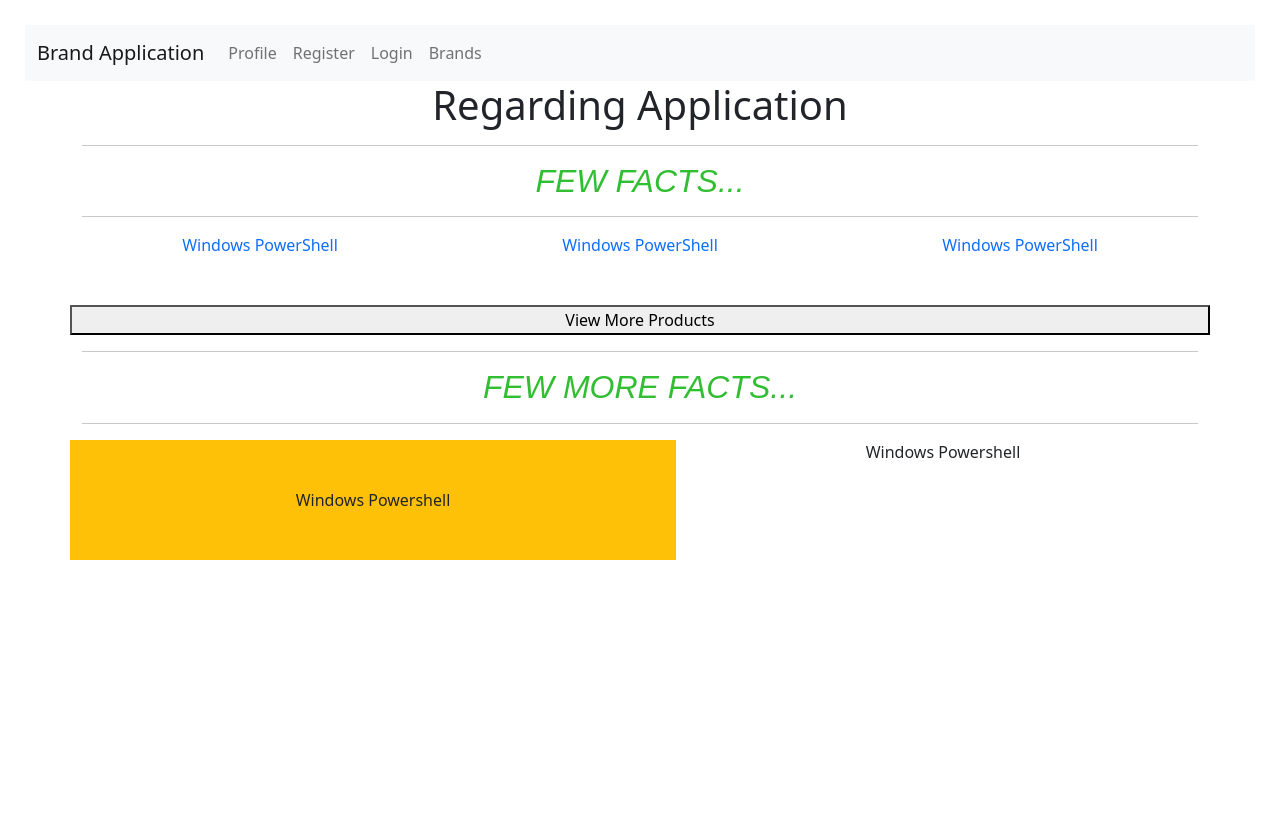
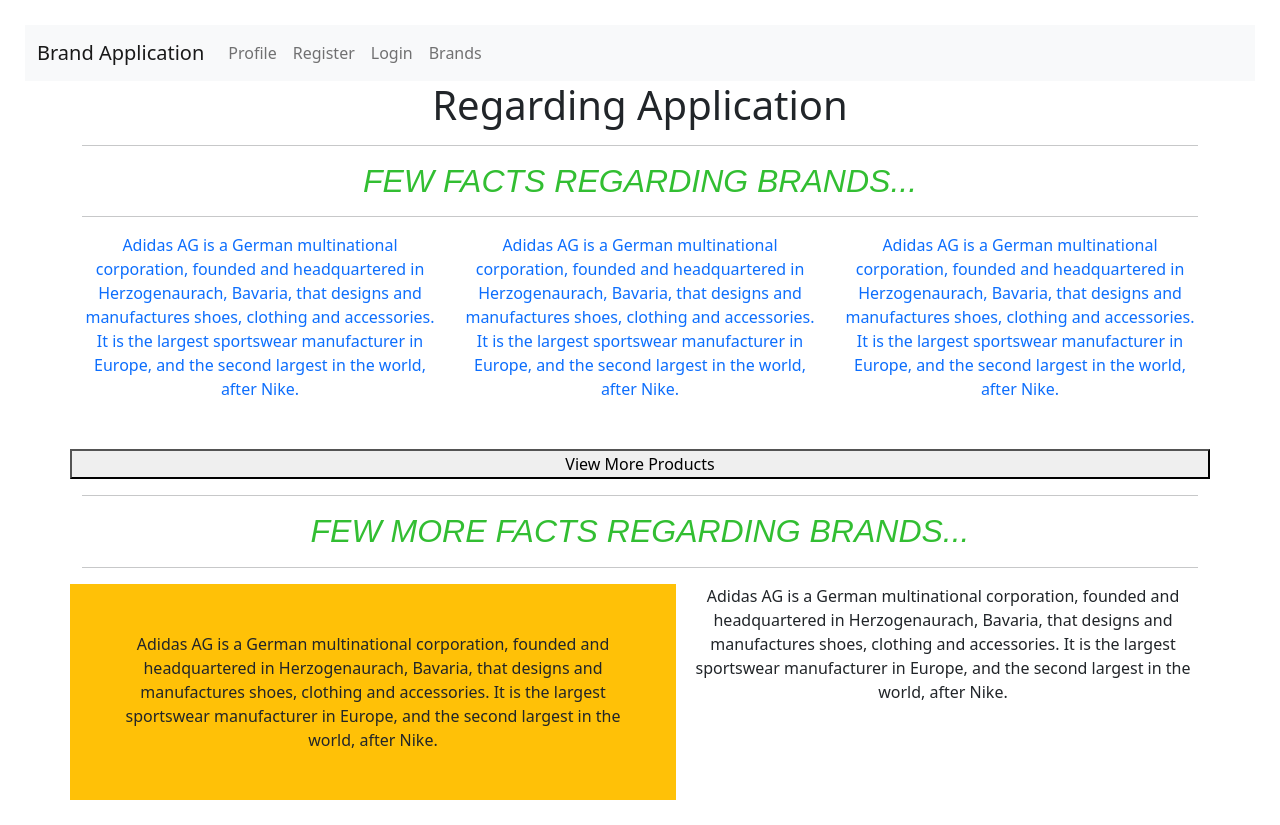
Before and after one commit to sreeepotluri/UserInterface-Project, a React (Create React App) app in the folder client/: page / in a window 1280 px wide. Before the commit the page ends 800 px from the top, so only its background shows below. Built offline with nearby package versions, Linux system fonts and the light colour scheme.

Commit message:
Data Fetched and Added more Text in Regarding

```diff
--- a/client/src/components/pages/Login.js
+++ b/client/src/components/pages/Login.js
@@ -8,7 +8,6 @@
   const [user, setUser] = useState({
     username: '', //sreeepotluri
     password: '',
-    password2: ''
   });
 
   const {username, password, password2} = user;
--- a/client/src/components/pages/Regarding.js
+++ b/client/src/components/pages/Regarding.js
@@ -6,21 +6,27 @@
           <div className="container">
           <hr />
 
-          <h2 className="text-center">FEW FACTS...</h2>
+          <h2 className="text-center">FEW FACTS REGARDING BRANDS...</h2>
           <hr />
 
           <div className="row text-primary">
 
           <div className="col-md">
-           Windows PowerShell
+          Adidas AG is a German multinational corporation, founded and headquartered in Herzogenaurach,
+          Bavaria, that designs and manufactures shoes, clothing and accessories.
+          It is the largest sportswear manufacturer in Europe, and the second largest in the world, after Nike.
           </div>
 
           <div className="col-md">
-           Windows PowerShell
+          Adidas AG is a German multinational corporation, founded and headquartered in Herzogenaurach,
+          Bavaria, that designs and manufactures shoes, clothing and accessories.
+          It is the largest sportswear manufacturer in Europe, and the second largest in the world, after Nike.
            </div>
 
            <div className="col-md">
-           Windows PowerShell
+           Adidas AG is a German multinational corporation, founded and headquartered in Herzogenaurach,
+           Bavaria, that designs and manufactures shoes, clothing and accessories.
+           It is the largest sportswear manufacturer in Europe, and the second largest in the world, after Nike.
            </div>
 
            <button className = "mt-5 btn-danger">View More Products </button>
@@ -29,15 +35,19 @@
 
          <hr />
 
-         <h2 className="text-center"> FEW MORE FACTS...</h2>
+         <h2 className="text-center"> FEW MORE FACTS REGARDING BRANDS...</h2>
          <hr />
          <div className="row">
             <div className="col-md bg-warning p-5">
-             Windows Powershell
+            Adidas AG is a German multinational corporation, founded and headquartered in Herzogenaurach,
+            Bavaria, that designs and manufactures shoes, clothing and accessories.
+            It is the largest sportswear manufacturer in Europe, and the second largest in the world, after Nike.
            </div>
 
            <div className="col-md">
-           Windows Powershell
+           Adidas AG is a German multinational corporation, founded and headquartered in Herzogenaurach,
+           Bavaria, that designs and manufactures shoes, clothing and accessories.
+           It is the largest sportswear manufacturer in Europe, and the second largest in the world, after Nike.
            </div>
 
             </div>
```
